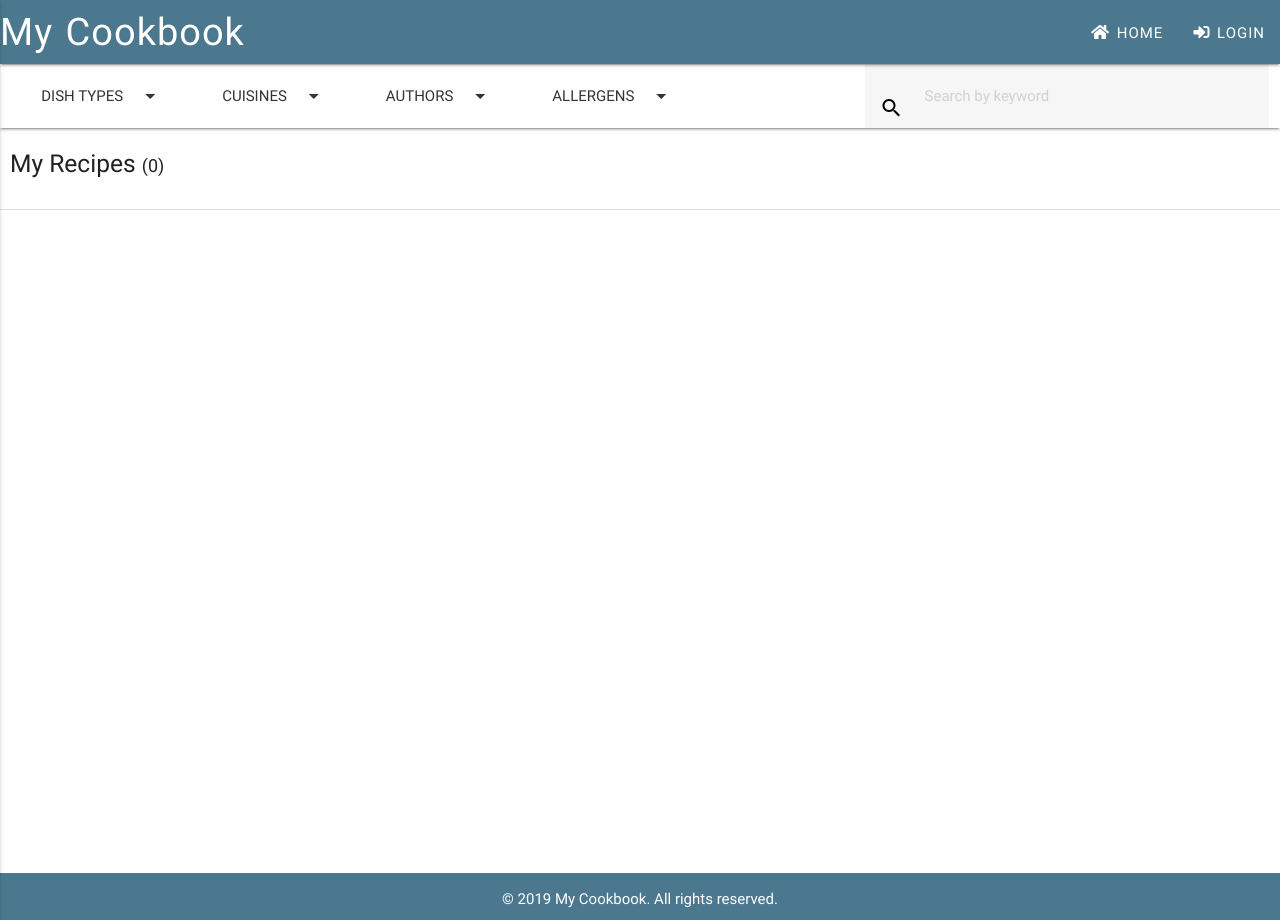
After one commit to Code-Institute-Submissions/online-cookbook-3, a Flask app: a page that uses templates/base.html in a window 1280 px wide. The commit adds this page. Run offline with Flask 2, Linux system fonts and the light colour scheme; data that the repository does not hold is empty; some libraries are stand-ins or nearby versions.

Commit message:
User 'my recipes' page created

```diff
--- a/app.py
+++ b/app.py
@@ -59,6 +59,22 @@ def guest_user():
 def logout():
     session.clear()
     return render_template('index.html')
+
+""" My recipes page """
+@app.route('/my_recipes/<username>')
+def my_recipes(username):
+    recipes=mongo.db.recipes.find()
+    cuisines =  mongo.db.cuisines.find()
+    dishes=mongo.db.dishes.find()
+    allergens=mongo.db.allergens.find()
+    users = mongo.db.users.find()
+    if username is not None:
+        my_recipes=mongo.db.recipes.find({'recipe_author_name': {'$regex': username, '$options': 'i'}}).sort([("upvotes", -1)])
+        total_my_recipes=my_recipes.count()
+        print(username)
+    return render_template("user.html", recipes=recipes, dishes=dishes, cuisines=cuisines, my_recipes=my_recipes,
+                            users=users, total_my_recipes=total_my_recipes, allergens=allergens)
+
 
 """ Home page displaying all uploaded recipes """
 @app.route('/all_recipes')
--- a/templates/base.html
+++ b/templates/base.html
@@ -22,6 +22,7 @@
                         <li><a href="{{url_for('all_dishes')}}">All Dish Types</a></li>
                     </ul>
                     <ul id="user-options1" class="dropdown-content">
+                        <li><a href="{{url_for('my_recipes', username = session.username)}}"><i class="fas fa-book-open"></i> My recipes</li>
                         <li><a href="{{url_for('logout')}}"><i class="fas fa-sign-out-alt"></i> Logout</li>
                     </ul>
                     <ul class="right hide-on-med-and-down">
@@ -39,6 +40,7 @@
                       <li><a href="{{url_for('all_dishes')}}">All Dish Types</a></li>
                     </ul>
                     <ul id="user-options2" class="dropdown-content">
+                      <li><a href="{{url_for('my_recipes', username = session.username)}}"><i class="fas fa-book-open"></i> My recipes</li>
                       <li><a href="{{url_for('logout')}}"><i class="fas fa-sign-out-alt"></i> Logout</li>
                     </ul>
                     <ul id="dishes2" class="dropdown-content">
--- /dev/null
+++ b/templates/user.html
@@ -0,0 +1,41 @@
+{% extends 'base.html' %}{% block content %}
+
+<h5 class="heading">My Recipes <span class="medium-text">({{total_my_recipes}})</span></h5>
+<div class="divider"></div>
+
+<div class="row">
+    {% for recipe in my_recipes %}
+    <div class="card medium col s8 offset-s2 m6 l3">
+        <div class="card-image waves-effect waves-block waves-light">
+          <img class="activator" height="250" src="{{recipe.recipe_image_url}}">
+        </div>
+        <div class="card-content">
+             <span class="card-title activator grey-text text-darken-4">{{recipe.recipe_title}}<i class="material-icons right">more_vert</i></span>
+             <span class="small-text">by <strong>{{recipe.recipe_author_name}}</strong></span>
+             <div>
+               {% if session.username %}
+              <form action="{{url_for('recipe_upvotes', recipe_id=recipe._id, title= recipe.recipe_title, author= recipe.recipe_author_name, username=session.username)}}" method="POST">
+                <button class="waves-effect waves-lime btn-upvotes btn-flat" type="submit" name="counter" value={{recipe.upvotes}}>
+                  <i class="material-icons upvote-icon">thumb_up</i>  <span class="upvotes">{{recipe.upvotes}}</span></button>
+              </form>
+              {% else %}
+              <form action="" method="POST">
+                <button class="waves-effect waves-lime btn-upvotes btn-flat disabled" type="submit" name="counter" value={{recipe.upvotes}}>
+                  <i class="material-icons upvote-icon">thumb_up</i>  <span class="upvotes">{{recipe.upvotes}}</span>
+                </button>
+              </form>
+          {% endif %}
+             </div>
+          <div class="card-icons s12 m12">
+            <a href="{{url_for('the_recipe', recipe_id = recipe._id, recipe_title = recipe.recipe_title)}}" class="btn btn-to-recipe green">View this recipe <i class="material-icons right">chevron_right</i></a>
+          </div>
+        </div>
+        <div class="card-reveal">
+          <span class="card-title grey-text text-darken-4"><i class="material-icons right">close</i>{{recipe.recipe_title}}</span>
+          <p>{{recipe.recipe_short_description}}</p>
+        </div>
+    </div>
+    {% endfor %}
+</div>
+
+{% endblock %}
```
